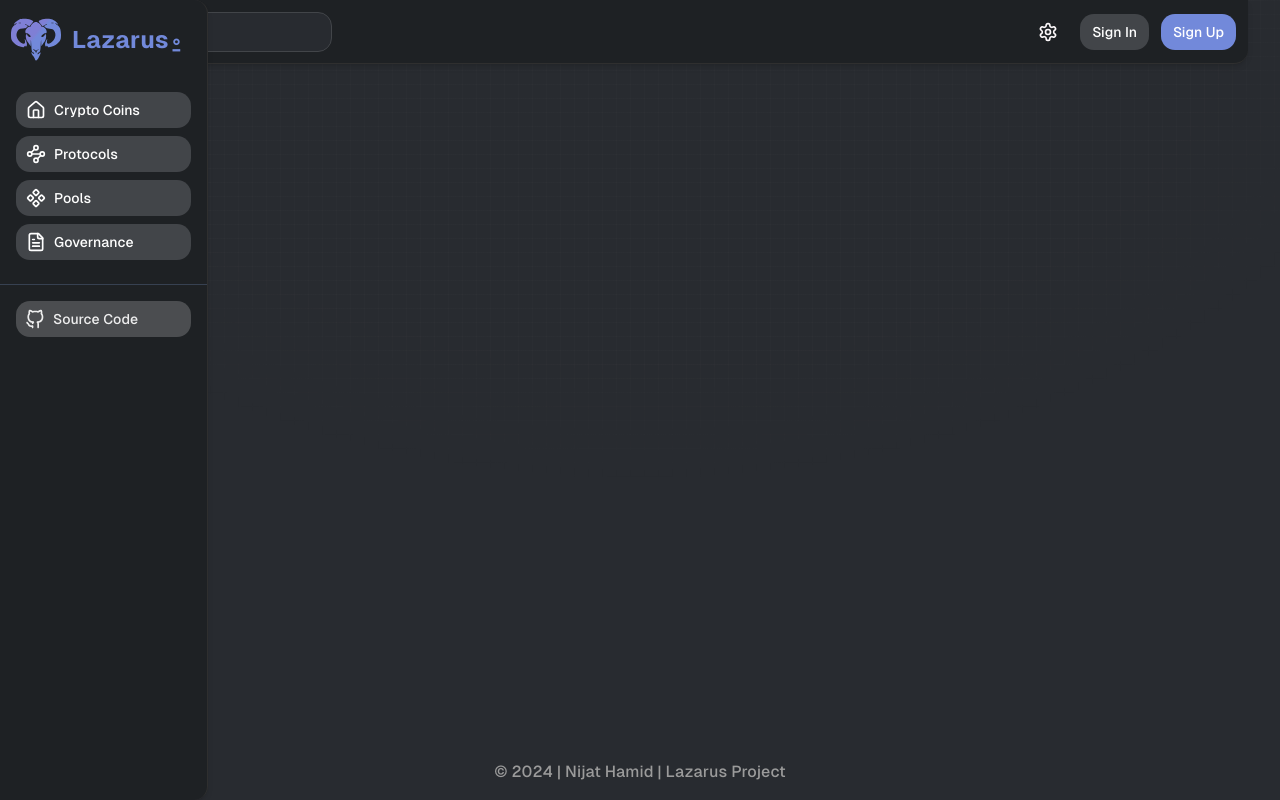
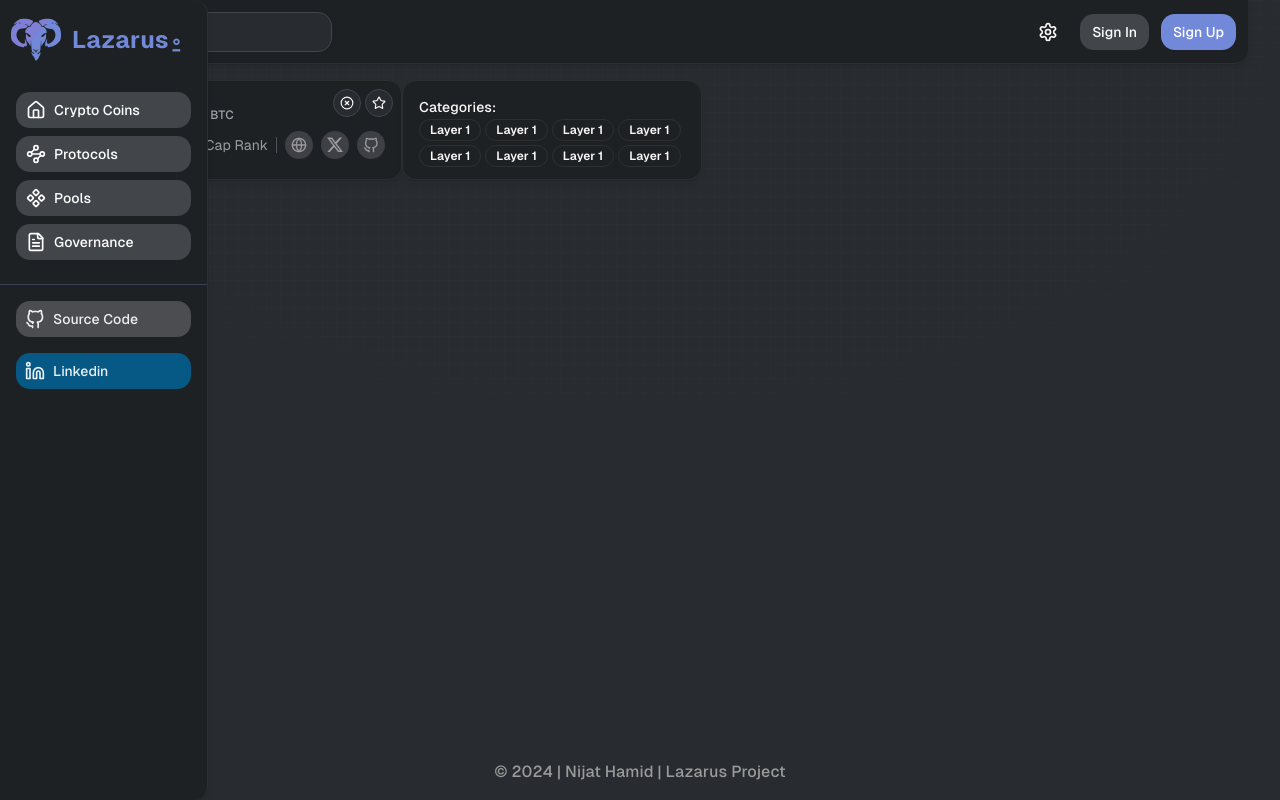
Before and after one commit to Vilicos/dashboard, a React (Vite) app: page /coin-details in a window 1280 px wide. Built offline with nearby package versions, Linux system fonts and the light colour scheme.

Commit message:
Details:ongoing

```diff
--- /dev/null
+++ b/src/assets/icons/x-twitter.tsx
@@ -0,0 +1,6 @@
+const XTwitter: React.FC<React.SVGProps<SVGSVGElement>> = ({ className }) => (
+  <svg xmlns="http://www.w3.org/2000/svg" className={className} viewBox="0 0 16 15">
+    <path d="M12.6 0h2.453L9.694 6.125 16 14.463h-4.938l-3.87-5.056-4.423 5.056H.316l5.733-6.56-6.052-7.91H5.06l3.496 4.62L12.6 0Zm-.86 12.993h1.36L4.324 1.39h-1.46l8.875 11.603Z" />
+  </svg>
+);
+export default XTwitter;
--- a/src/components/shared/navbar.tsx
+++ b/src/components/shared/navbar.tsx
@@ -2,6 +2,7 @@ import Github from "@assets/icons/github";
 import Logo from "@assets/icons/logo";
 import { Separator } from "@components/ui/separator";
 import { navList } from "@constants/element-data";
+import { Linkedin } from "lucide-react";
 import { Link, NavLink } from "react-router-dom";
 
 function Navbar() {
@@ -41,6 +42,18 @@ function Navbar() {
           <span className="text-left text-sm font-medium truncate hidden group-hover:block grow">Source Code</span>
         </Link>
       </div>
+      <div className="px-4">
+        <Link
+          to="https://www.linkedin.com/in/nijat-hamid/"
+          target="_blank"
+          rel="noreferrer"
+          className="bg-sky-700 dark:bg-sky-800 text-white/90 hover:bg-sky-600 dark:hover:bg-sky-900
+               py-2 pl-[9px] pr-2 w-full flex items-center gap-x-2 rounded-md overflow-hidden transition"
+        >
+          <Linkedin className="size-5 shrink-0 block" />
+          <span className="text-left text-sm font-medium truncate hidden group-hover:block grow">Linkedin</span>
+        </Link>
+      </div>
     </nav>
   );
 }
--- /dev/null
+++ b/src/components/ui/badge.tsx
@@ -0,0 +1,36 @@
+import * as React from "react"
+import { cva, type VariantProps } from "class-variance-authority"
+
+import { cn } from "@/lib/utils"
+
+const badgeVariants = cva(
+  "inline-flex items-center rounded-full border px-2.5 py-0.5 text-xs font-semibold transition-colors focus:outline-none focus:ring-2 focus:ring-ring focus:ring-offset-2",
+  {
+    variants: {
+      variant: {
+        default:
+          "border-transparent bg-primary text-primary-foreground hover:bg-primary/80",
+        secondary:
+          "border-transparent bg-secondary text-secondary-foreground hover:bg-secondary/80",
+        destructive:
+          "border-transparent bg-destructive text-destructive-foreground hover:bg-destructive/80",
+        outline: "text-foreground",
+      },
+    },
+    defaultVariants: {
+      variant: "default",
+    },
+  }
+)
+
+export interface BadgeProps
+  extends React.HTMLAttributes<HTMLDivElement>,
+    VariantProps<typeof badgeVariants> {}
+
+function Badge({ className, variant, ...props }: BadgeProps) {
+  return (
+    <div className={cn(badgeVariants({ variant }), className)} {...props} />
+  )
+}
+
+export { Badge, badgeVariants }
--- a/src/components/ui/custom-tooltip.tsx
+++ b/src/components/ui/custom-tooltip.tsx
@@ -2,13 +2,13 @@ import { Tooltip, TooltipContent, TooltipProvider, TooltipTrigger } from "@/comp
 import type { ITooltip } from "@custom-types/component";
 
 
-function CustomTooltip({children,content,delay=200,position='top'}:ITooltip) {
+function CustomTooltip({children,content,delay=200,position='top',contentClass}:ITooltip) {
   return (
     <TooltipProvider delayDuration={delay}>
       <Tooltip>
         <TooltipTrigger asChild>{children}</TooltipTrigger>
         <TooltipContent sideOffset={5} side={position}>
-          <p>{content}</p>
+          <p className={contentClass}>{content}</p>
         </TooltipContent>
       </Tooltip>
     </TooltipProvider>
--- a/src/pages/coin-details/index.tsx
+++ b/src/pages/details/coin-details/index.tsx
@@ -1,6 +1,8 @@
+import InfoCard from "../components/info-card"
+
 function CoinDetails() {
   return (
-    <div>CoinDetails</div>
+    <InfoCard/>
   )
 }
 
--- /dev/null
+++ b/src/pages/details/components/info-card.tsx
@@ -0,0 +1,80 @@
+import Github from "@assets/icons/github";
+import XTwitter from "@assets/icons/x-twitter";
+import { Avatar, AvatarFallback, AvatarImage } from "@components/ui/avatar";
+import { Badge } from "@components/ui/badge";
+import { Button } from "@components/ui/button";
+import CustomTooltip from "@components/ui/custom-tooltip";
+import { Separator } from "@components/ui/separator";
+import { CircleX, Globe, Star } from "lucide-react";
+import { Link } from "react-router-dom";
+
+function InfoCard() {
+  return (
+    <section className="flex *:h-[100px] items-center">
+      <div className="bg-card rounded-md p-4 border shadow-md w-fit relative overflow-hidden">
+        <div className="flex items-center space-x-3">
+          <Avatar className="size-16 overflow-hidden ">
+            <AvatarImage src="/img/btc.png" alt="Bitcoin" className="object-cover w-full h-full" />
+            <AvatarFallback className="border bg-transparent"></AvatarFallback>
+          </Avatar>
+          <div>
+            <div className="flex items-start space-x-1">
+              <h1 className="text-2xl font-semibold">Bitcoin</h1>
+              <small className="text-xs dark:text-gray-400 text-gray-500 mt-0.5 font-medium">BTC</small>
+            </div>
+            <div className="flex items-center w-fit h-4">
+              <span className="text-sm rounded-md text-muted-foreground leading-none ">#1 in Market Cap Rank</span>
+              <Separator orientation="vertical" className="mx-2 bg-zinc-600" />
+              <div className="flex items-center space-x-2">
+                <div className="p-1.5 bg-gray-100 dark:bg-zinc-700 rounded-full cursor-pointer">
+                  <Link to={"/"} target="_blank" rel="noreferrer">
+                    <Globe className="size-4 text-muted-foreground hover:text-foreground transition-colors" />
+                  </Link>
+                </div>
+                <div className="p-1.5 bg-gray-100 dark:bg-zinc-700 rounded-full cursor-pointer">
+                  <Link to={"/"} target="_blank" rel="noreferrer">
+                    <XTwitter className="size-4 text-muted-foreground hover:text-foreground transition-colors fill-muted-foreground hover:fill-foreground" />
+                  </Link>
+                </div>
+                <div className="p-1.5 bg-gray-100 dark:bg-zinc-700 rounded-full cursor-pointer">
+                  <Link to={"/"} target="_blank" rel="noreferrer">
+                    <Github className="size-4 text-muted-foreground hover:text-foreground transition-colors fill-muted-foreground hover:fill-foreground" />
+                  </Link>
+                </div>
+              </div>
+            </div>
+          </div>
+        </div>
+        <div className="flex absolute top-2 right-2 items-center space-x-1">
+          <CustomTooltip content="Ignore" position="left" contentClass="text-xs">
+            <Button variant={"outline"} size={"icon"} className="size-7 p-1.5">
+              <CircleX className="w-full h-full" />
+            </Button>
+          </CustomTooltip>
+          <CustomTooltip content="Add to favorites" position="right" contentClass="text-xs">
+            <Button variant={"outline"} className="size-7 p-1.5">
+              <Star className="w-full h-full" />
+            </Button>
+          </CustomTooltip>
+        </div>
+      </div>
+      <div className="bg-card rounded-md p-4 border shadow-md relative overflow-hidden w-[300px]">
+        <p className="font-medium text-sm">Categories:</p>
+        <div className="h-[50px] line-clamp-2 flex flex-wrap gap-1 mt-0.5">
+          <Badge variant="outline">Layer 1</Badge>
+          <Badge variant="outline">Layer 1</Badge>
+          <Badge variant="outline">Layer 1</Badge>
+          <Badge variant="outline">Layer 1</Badge>
+          <Badge variant="outline">Layer 1</Badge>
+          <Badge variant="outline">Layer 1</Badge>
+          <Badge variant="outline">Layer 1</Badge>
+          <Badge variant="outline">Layer 1</Badge>
+          <Badge variant="outline">Layer 1</Badge>
+          <Badge variant="outline">Layer 1</Badge>
+        </div>
+      </div>
+    </section>
+  );
+}
+
+export default InfoCard;
--- a/src/routes/index.tsx
+++ b/src/routes/index.tsx
@@ -6,7 +6,8 @@ import Overview from "@pages/overview";
 import Protocols from "@pages/protocols";
 import Pools from "@pages/pools";
 import Governance from "@pages/governance";
-import CoinDetails from "@pages/coin-details";
+import CoinDetails from "@pages/details/coin-details";
+
 export const routes = createBrowserRouter([
   {
     path: "/",
--- a/src/types/component.ts
+++ b/src/types/component.ts
@@ -15,7 +15,8 @@ export type ITooltip = {
   content:string;
   children:ReactNode;
   position?: "top" | "right" | "bottom" | "left"
-  delay?: number
+  delay?: number;
+  contentClass?:string
 }
 
 export type ITitle = {
```
Also changed, not shown: .eslintrc.cjs, public/img/btc.png (added), src/components/shared/echarts.tsx (deleted).
